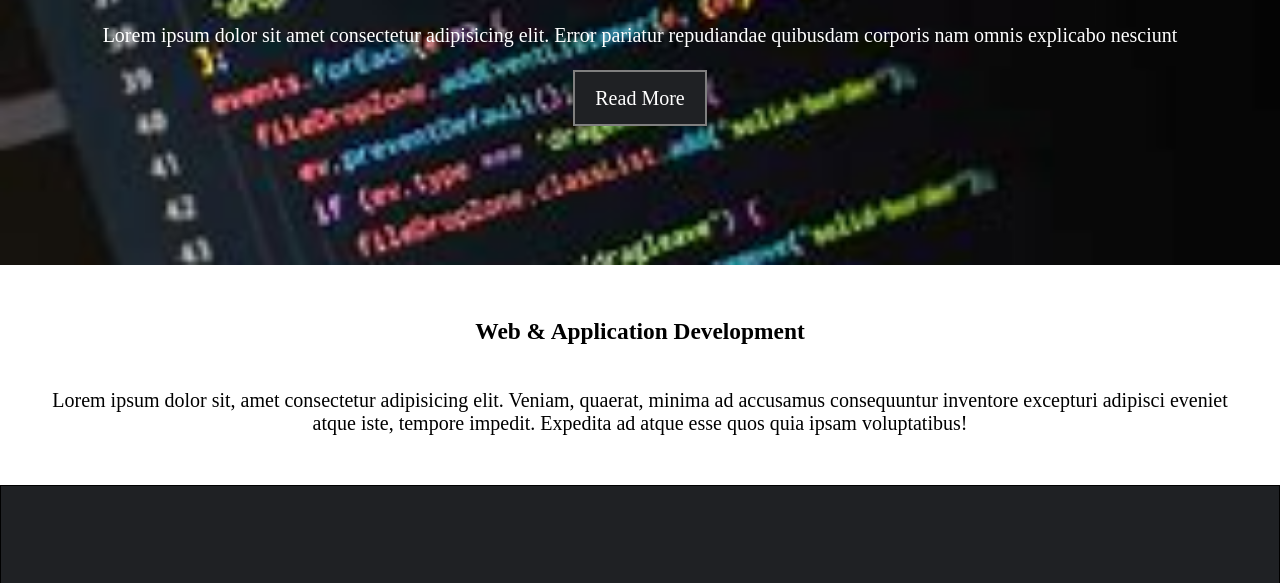
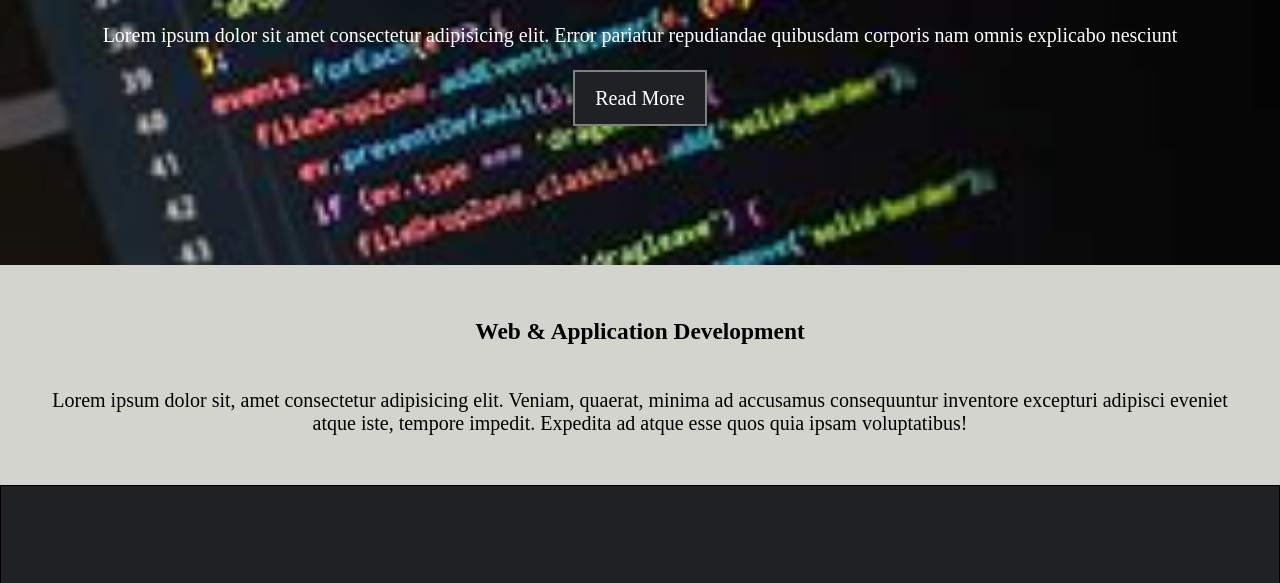
Before and after one commit to Adoy312/landing-page-2, a plain HTML site: page index.html in a window 1280 px wide. Shown: the part 215-798 px from the top of the page. Drawn offline with Linux system fonts and the light colour scheme.

Commit message:
Update style.css

```diff
--- a/style.css
+++ b/style.css
@@ -1,4 +1,3 @@
-
 body, html{
     overflow-x: hidden;
     margin: 0;
@@ -53,7 +52,7 @@ a{
 article{
     text-align: center;
     padding: 30px;
-    background: white;
+
     display: flex;
     flex-direction: column;
     justify-content: space-evenly;
@@ -121,6 +120,9 @@ article{
 
 
 }
+body > article{
+    background: #d3d4cd;
+}
 #about{
     text-align: center;
 
@@ -130,7 +132,8 @@ article{
     flex-direction: column;
     justify-content: space-between;
     align-content: center;
-    border: 10px solid #272b2e;
+    background: #1c1a1a;
+
 
 }
 span{
```
